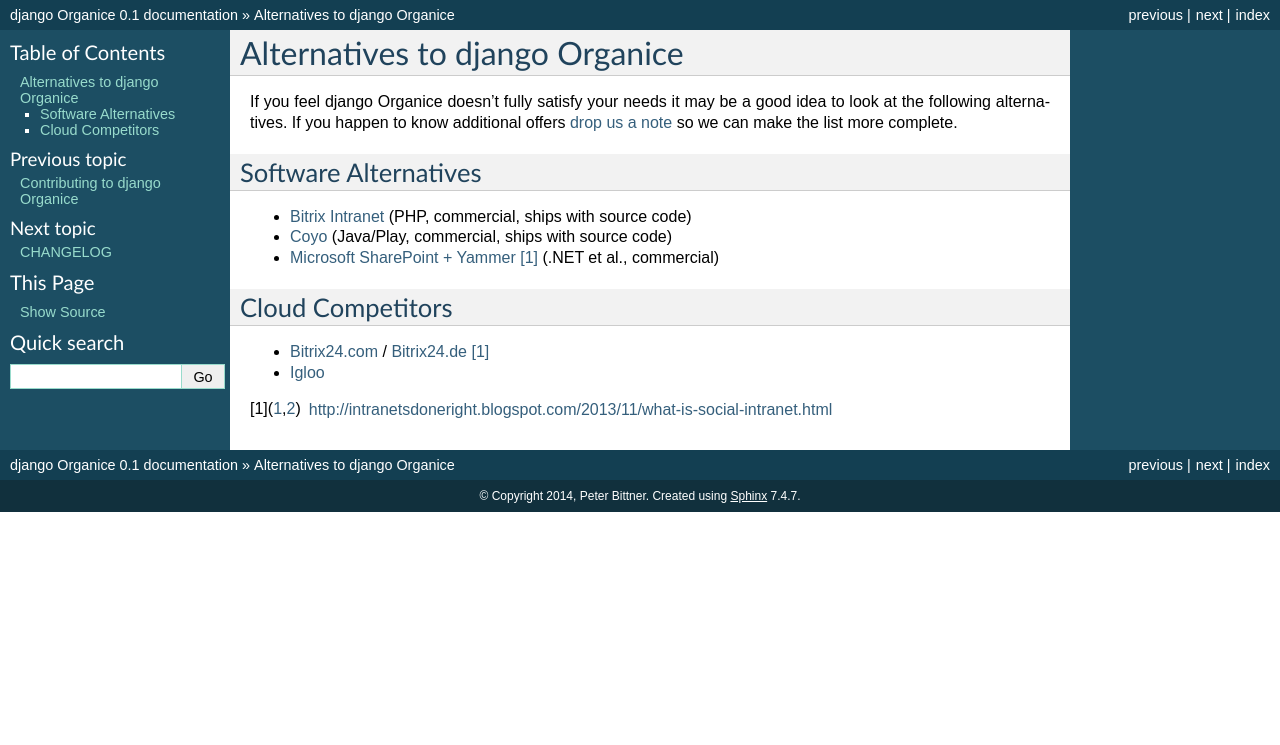
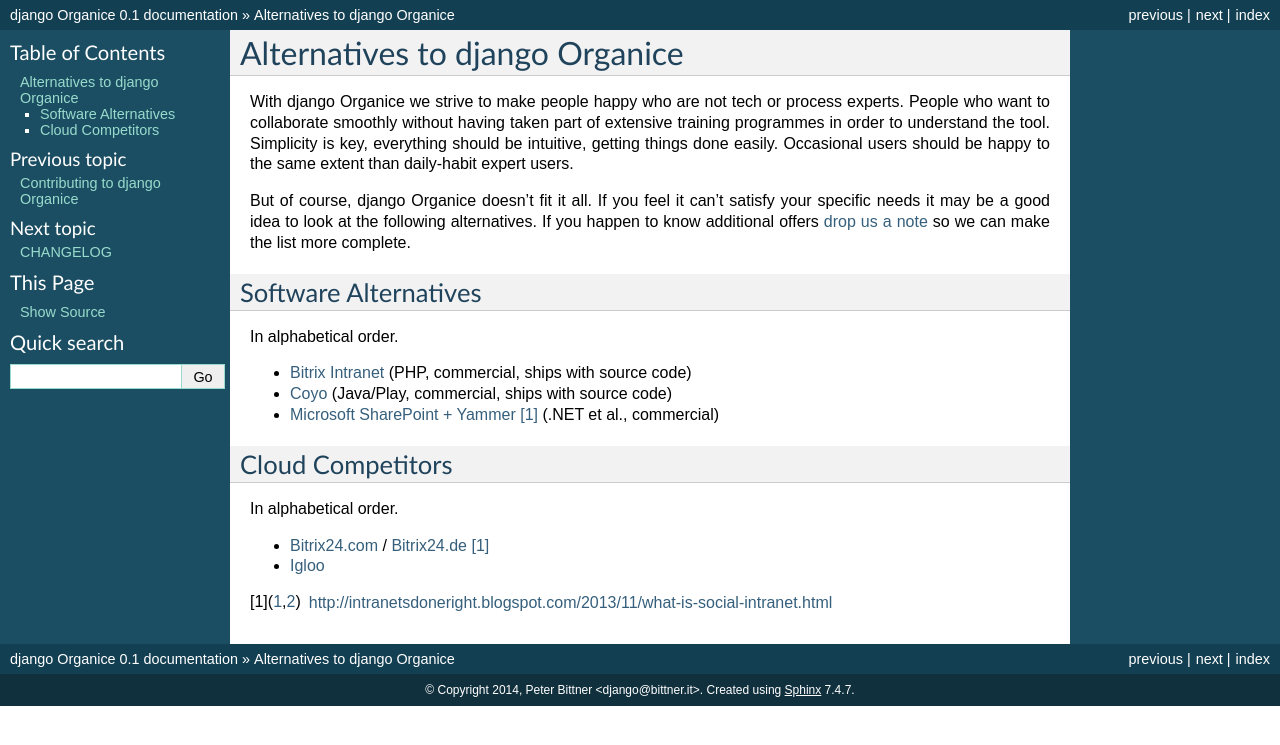
Before and after one commit to Organice/django-organice, a Sphinx documentation site: the page built from docs/alternatives.rst, in a window 1280 px wide. Shown: the top 745 px of the page. Built offline with Sphinx 7.4.7, drawn with Linux system fonts in a browser that asks for light colours.

Commit message:
Added requirements.txt, updated documentation

```diff
--- a/docs/alternatives.rst
+++ b/docs/alternatives.rst
@@ -2,11 +2,19 @@
 Alternatives to django Organice
 ===============================
 
-If you feel django Organice doesn't fully satisfy your needs it may be a good idea to look at the following
-alternatives.  If you happen to know additional offers `drop us a note`_ so we can make the list more complete.
+With django Organice we strive to make people happy who are not tech or process experts.  People who want to
+collaborate smoothly without having taken part of extensive training programmes in order to understand the tool.
+Simplicity is key, everything should be intuitive, getting things done easily.  Occasional users should be happy
+to the same extent than daily-habit expert users.
+
+But of course, django Organice doesn't fit it all. If you feel it can't satisfy your specific needs it may be
+a good idea to look at the following alternatives.  If you happen to know additional offers `drop us a note`_
+so we can make the list more complete.
 
 Software Alternatives
 =====================
+
+In alphabetical order.
 
 - `Bitrix Intranet`_ (PHP, commercial, ships with source code)
 - Coyo_ (Java/Play, commercial, ships with source code)
@@ -14,6 +22,8 @@
 
 Cloud Competitors
 =================
+
+In alphabetical order.
 
 - Bitrix24.com_ / Bitrix24.de_ [1]_
 - Igloo_
--- a/docs/conf.py
+++ b/docs/conf.py
@@ -26,10 +26,10 @@
 
 # Add any Sphinx extension module names here, as strings. They can be extensions
 # coming with Sphinx (named 'sphinx.ext.*') or your custom ones.
-extensions = []
+extensions = ['sphinx.ext.autodoc', 'sphinx.ext.doctest', 'sphinx.ext.intersphinx', 'sphinx.ext.todo', 'sphinx.ext.coverage']
 
 # Add any paths that contain templates here, relative to this directory.
-templates_path = ['docs_templates']
+templates_path = ['templates']
 
 # The suffix of source filenames.
 source_suffix = '.rst'
@@ -42,7 +42,7 @@
 
 # General information about the project.
 project = 'django Organice'
-copyright = '2014, Peter Bittner'
+copyright = '2014, Peter Bittner <django@bittner.it>'
 
 # The version info for the project you're documenting, acts as replacement for
 # |version| and |release|, also used in various other places throughout the
@@ -65,7 +65,7 @@
 
 # List of patterns, relative to source directory, that match files and
 # directories to ignore when looking for source files.
-exclude_patterns = ['docs_build']
+exclude_patterns = ['build']
 
 # The reST default role (used for this markup: `text`) to use for all documents.
 #default_role = None
@@ -121,7 +121,7 @@
 # Add any paths that contain custom static files (such as style sheets) here,
 # relative to this directory. They are copied after the builtin static files,
 # so a file named "default.css" will overwrite the builtin "default.css".
-html_static_path = ['docs_static']
+html_static_path = ['static']
 
 # If not '', a 'Last updated on:' timestamp is inserted at every page bottom,
 # using the given strftime format.
@@ -185,7 +185,7 @@
 # (source start file, target name, title, author, documentclass [howto/manual]).
 latex_documents = [
   ('index', 'djangoOrganice.tex', 'django Organice Documentation',
-   'Peter Bittner', 'manual'),
+   'Peter Bittner \\textless{}django@bittner.it\\textgreater{}', 'manual'),
 ]
 
 # The name of an image file (relative to this directory) to place at the top of
@@ -215,7 +215,7 @@
 # (source start file, name, description, authors, manual section).
 man_pages = [
     ('index', 'djangoorganice', 'django Organice Documentation',
-     ['Peter Bittner'], 1)
+     ['Peter Bittner <django@bittner.it>'], 1)
 ]
 
 # If true, show URL addresses after external links.
@@ -229,7 +229,7 @@
 #  dir menu entry, description, category)
 texinfo_documents = [
   ('index', 'djangoOrganice', 'django Organice Documentation',
-   'Peter Bittner', 'djangoOrganice', 'One line description of project.',
+   'Peter Bittner <django@bittner.it>', 'djangoOrganice', 'One line description of project.',
    'Miscellaneous'),
 ]
 
@@ -241,3 +241,7 @@
 
 # How to display URL addresses: 'footnote', 'no', or 'inline'.
 #texinfo_show_urls = 'footnote'
+
+
+# Example configuration for intersphinx: refer to the Python standard library.
+intersphinx_mapping = {'http://docs.python.org/': None}
--- a/docs/contributing.rst
+++ b/docs/contributing.rst
@@ -6,6 +6,8 @@
 
 1. Bitbucket: https://bitbucket.org/bittner/django-organice
 #. GitHub: https://github.com/bittner/django-organice
+
+Fork any of the repositories, make your code changes or additions, and place a pull request.
 
 Help Wanted
 ===========
```
Also changed, not shown: docs/installation.rst (+5 -5 lines), docs/requirements.txt (added, +31 -0 lines), 1 other file.
